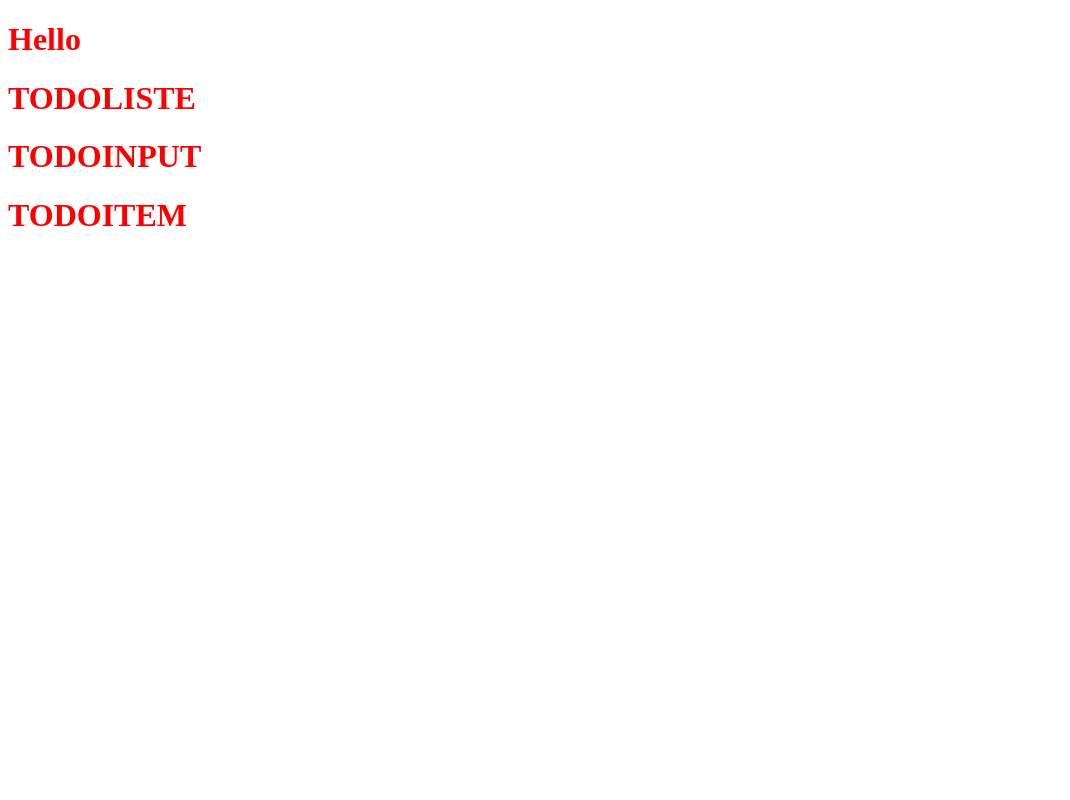
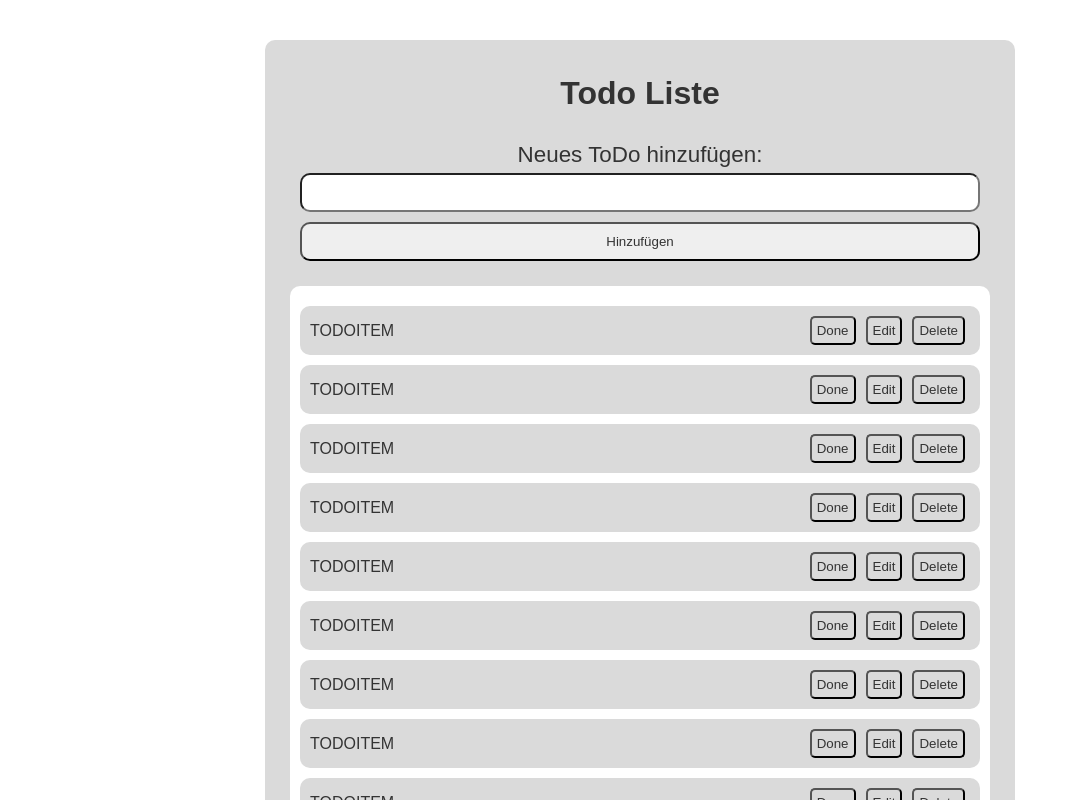
Before and after one commit to Flexxbo/todoliste, a React (Create React App) app: page / in a window 1280 px wide. Shown: the top 800 px of the page, without its empty margins (0-1070 px from the left). Built offline with nearby package versions, Linux system fonts and the light colour scheme.

Commit message:
basic styling

```diff
--- a/src/App.js
+++ b/src/App.js
@@ -1,13 +1,36 @@
 //import "./App.css";
-import Todoliste from "./components/TodoListe";
-import Todoinput from "./components/TodoInput";
+import TodoItem from "./components/TodoItem";
 
 function App() {
   return (
     <div className='App'>
-      <h1>Hello</h1>
-      <Todoliste />
-      <Todoinput />
+      <div className='container'>
+        <h1>Todo Liste</h1>
+        <div className='todoinput'>
+          <form>
+            <p>Neues ToDo hinzufügen:</p>
+            <input type='text' /> <br></br>
+            <input type='submit' value='Hinzufügen' />
+          </form>
+        </div>
+        <div className='todoliste'>
+          <TodoItem />
+          <TodoItem />
+          <TodoItem />
+          <TodoItem />
+          <TodoItem />
+          <TodoItem />
+          <TodoItem />
+          <TodoItem />
+          <TodoItem />
+          <TodoItem />
+          <TodoItem />
+          <TodoItem />
+          <TodoItem />
+          <TodoItem />
+          <TodoItem />
+        </div>
+      </div>
     </div>
   );
 }
--- a/src/components/TodoInput.js
+++ b/src/components/TodoInput.js
@@ -4,8 +4,12 @@ import TodoItem from "./TodoItem";
 function TodoInput() {
   return (
     <div>
-      <h1>TODOINPUT</h1>
-      <TodoItem />
+      <form>
+        <p>Neues ToDo hinzufügen:</p>
+        <input type='text' /> <br></br>
+        <input type='submit' value='Hinzufügen' />
+      </form>
+
     </div>
   );
 }
--- a/src/components/TodoItem.js
+++ b/src/components/TodoItem.js
@@ -2,8 +2,13 @@ import React from "react";
 
 function TodoItem() {
   return (
-    <div>
-      <h1>TODOITEM</h1>
+    <div className='todoitem'>
+      <p>TODOITEM</p>
+      <div>
+        <button>Done</button>
+        <button>Edit</button>
+        <button>Delete</button>
+      </div>
     </div>
   );
 }
--- a/src/index.js
+++ b/src/index.js
@@ -3,7 +3,7 @@ import ReactDOM from "react-dom";
 import App from "./App";
 import reportWebVitals from "./reportWebVitals";
 
-import "./mysass.scss";
+import "./styles/mysass.scss";
 
 ReactDOM.render(
   <React.StrictMode>
--- a/src/mysass.scss
+++ /dev/null
@@ -1,5 +0,0 @@
-$myColor: red;
-
-h1 {
-  color: $myColor;
-}
--- /dev/null
+++ b/src/styles/mysass.scss
@@ -0,0 +1,92 @@
+$myTextColor: #333;
+$lightColor: #dadada;
+$mediumColor: #d0ffff;
+$darkColor: #333;
+
+/*
+$myTextColor: #dadada;
+$lightColor: #333;
+$mediumColor: #d0ffff;
+$darkColor: #dadada;
+*/
+
+/* CSS - Reset*/
+* {
+  box-sizing: border-box;
+  margin: 0;
+  padding: 0;
+  color: $myTextColor;
+}
+
+/* General */
+body {
+  font-family: Arial, Helvetica, sans-serif;
+}
+
+/* Utilities */
+.container {
+  background: $lightColor;
+  margin: 5vh auto;
+  text-align: center;
+  max-width: 750px;
+  //border: 2px solid $darkColor;
+  border-radius: 10px;
+  min-height: 50vh;
+  padding: 25px;
+
+  h1 {
+    margin: 10px 0;
+  }
+}
+
+.todoinput {
+  box-sizing: border-box;
+  form {
+    //border: 2px yellow solid;
+    //margin: 15px;
+    padding: 20px 10px;
+    width: 100%;
+    p {
+      font-size: 1.4rem;
+    }
+    input {
+      color: $myTextColor;
+      //background: $lightColor;
+      margin: 5px 0;
+      padding: 10px;
+      width: 100%;
+      border-radius: 10px;
+    }
+  }
+}
+
+.todoliste {
+  background-color: #fff;
+  min-height: 80px;
+  width: 100%;
+  //border: red 2px solid;
+  border-radius: 10px;
+  padding: 10px;
+}
+
+/* Todo Items*/
+.todoitem {
+  //border: red 1px solid;
+  background: $lightColor;
+  display: flex;
+  flex-wrap: wrap;
+  justify-content: space-between;
+  text-align: center;
+  margin: 10px 0;
+  padding: 10px;
+  border-radius: 10px;
+  align-items: center;
+
+  button {
+    margin: 0 5px;
+    padding: 5px;
+    border-radius: 5px;
+    color: $myTextColor;
+    background: $lightColor;
+  }
+}
```
